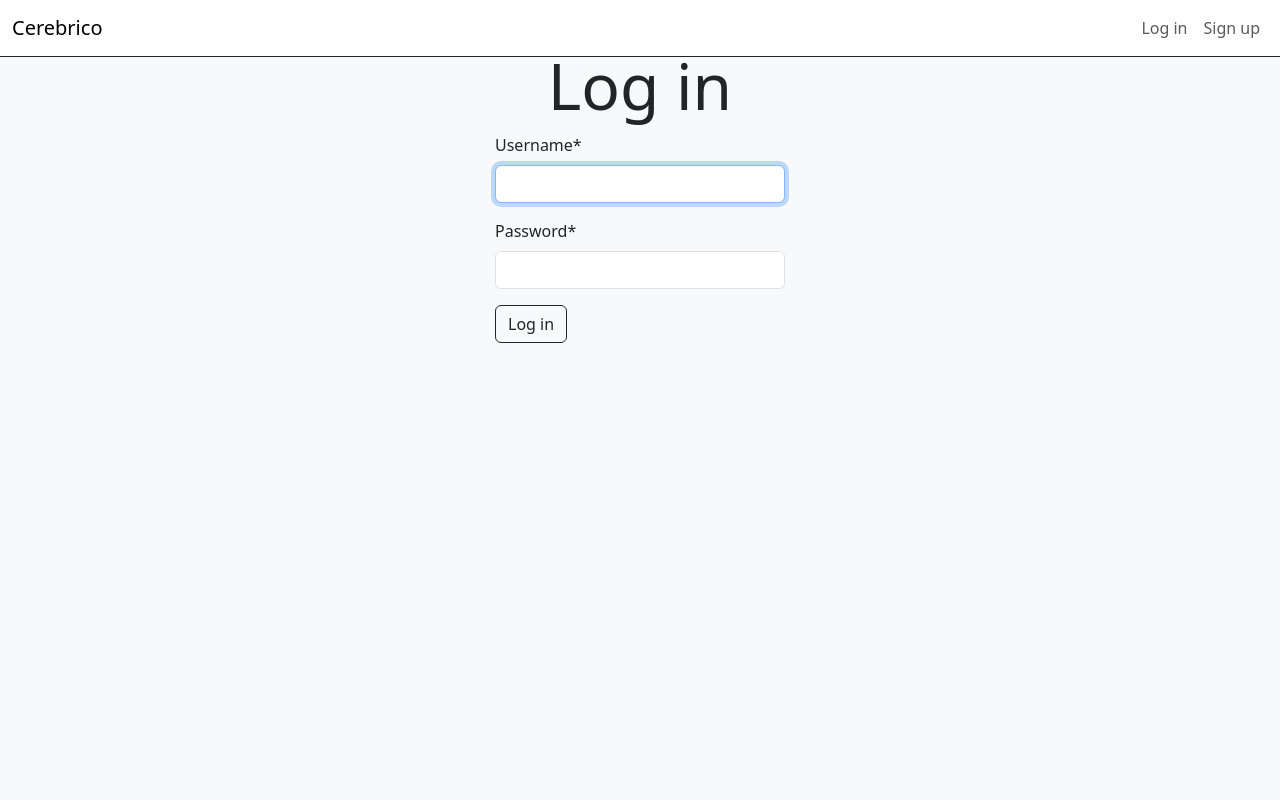
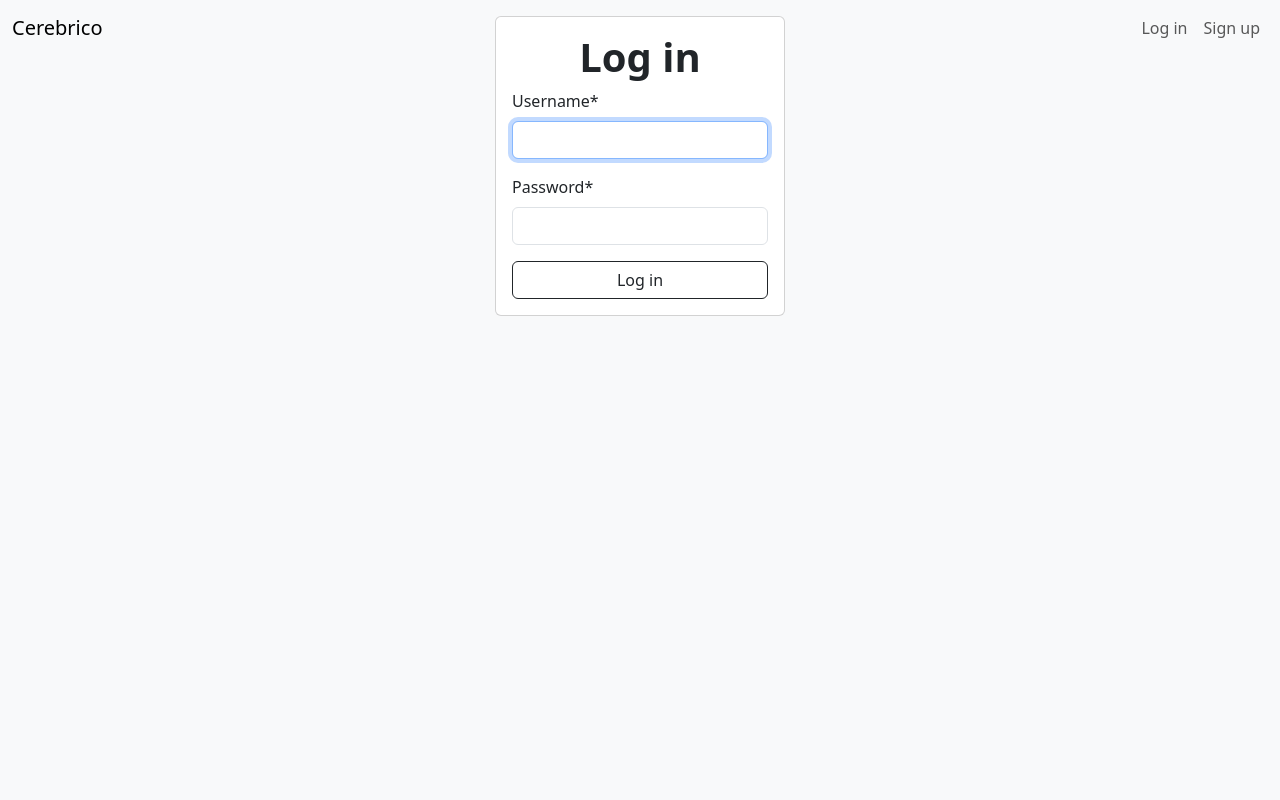
Before and after one commit to TsvetomirTsvetkov/cerebrico, a Django app: page /login/ in a window 1280 px wide. Run offline with Django 5.2, Linux system fonts and the light colour scheme; some libraries are stand-ins or nearby versions.

Commit message:
Minor UI updates

```diff
--- a/notes/templates/notes/base.html
+++ b/notes/templates/notes/base.html
@@ -1,5 +1,5 @@
 {% load static %}
-{%load crispy_forms_tags %}
+{% load crispy_forms_tags %}
 
 <!doctype html>
 <html lang="en">
@@ -11,7 +11,7 @@
         <link href="{% static 'notes/style.css' %}" rel="stylesheet">
     </head>
     <body>
-        <nav class="navbar fixed-top navbar-expand bg-white border-bottom border-dark">
+        <nav class="navbar fixed-top navbar-expand">
             <div class="container-fluid">
                 <a class="navbar-brand" href="{% url 'notes:index' %}">
                  Cerebrico
--- a/notes/templates/registration/login.html
+++ b/notes/templates/registration/login.html
@@ -3,15 +3,16 @@
 {% load crispy_forms_tags %}
 
 <div class="container w-25">
-    <h1 class="display-3 text-center mt-5">
-        <b>Log in</b>
-    </h1>
-
     <form action="{% url 'notes:login' %}" method="post">
         {% csrf_token %}
-        <div class="form-group">
-            {{ form|crispy}}
-            <button type="submit" value="login" class="btn btn-outline-dark">Log in</button>
+        <div class="form-group mt-3">
+            <div class='card p-3 bg-white mt-3 mb-3'>
+                <h1 class="text-center">
+                    <b>Log in</b>
+                </h1>
+                {{ form|crispy }}
+                <button type="submit" value="login" class="btn btn-outline-dark">Log in</button>
+            </div>
         </div>
     </form>
 </div>
```
Also changed, not shown: notes/templates/registration/signup.html (+7 -20 lines).
